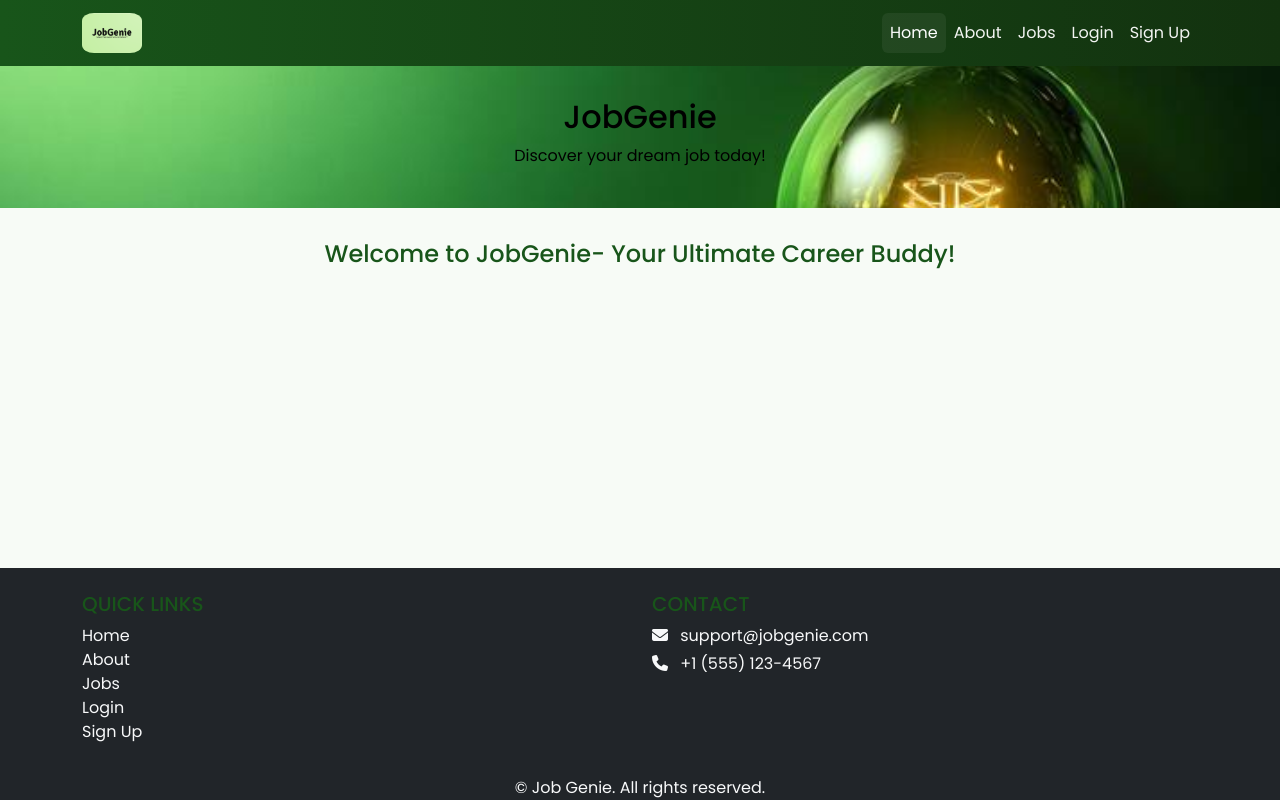
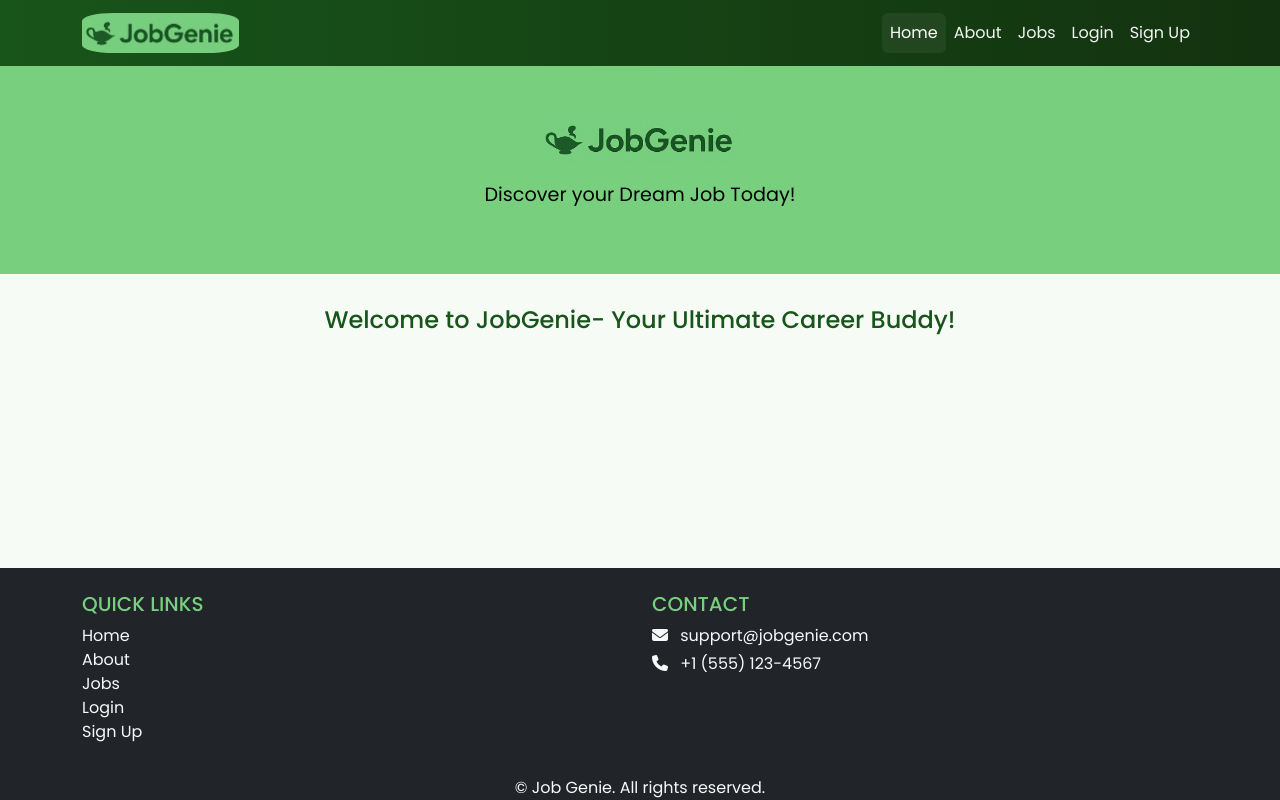
Before and after one commit to meeraranjan/jobgenie, a Django app: page / in a window 1280 px wide. Run offline with Django 5.2, Linux system fonts and the light colour scheme; some libraries are stand-ins or nearby versions.

Commit message:
css modifications

```diff
--- a/accounts/templates/accounts/login.html
+++ b/accounts/templates/accounts/login.html
@@ -31,7 +31,7 @@
                                     class="form-control">
                                 </p>
                                 <div class="text-center">
-                                    <button type="submit" class="btn bg-dark text-white">Login</button>
+                                    <button type="submit" class="btn btn-primary">Login</button>
                                 </div>
                             </form>
                             <p>Don't have an account?
--- a/accounts/templates/accounts/signup.html
+++ b/accounts/templates/accounts/signup.html
@@ -12,9 +12,7 @@
               <input type="hidden" name="next" value="{{ template_data.next }}">
               {% csrf_token %}
               {{ template_data.form.as_p }}
-              <button type="submit" class="btn bg-dark text-white">
-                Sign Up
-              </button>
+              <button type="submit" class="btn btn-primary">Sign Up</button>
             </form>
           </div>
         </div>
--- a/home/templates/home/index.html
+++ b/home/templates/home/index.html
@@ -1,6 +1,6 @@
 {% extends 'base.html' %}
 {% block content %}
-<header class="masthead bg-index text-yellow text-center py-4">
+{% comment %} <header class="masthead bg-index text-yellow text-center py-4">
   <div class="container d-flex align-items-center flex-column pt-2">
 
     <a href="{% url 'job_list' %} " style="text-decoration: none;">
@@ -9,7 +9,22 @@
       <p style="color: black;">Discover your dream job today!</p>
     </a>
   </div>
+</header> {% endcomment %}
+<header class="masthead bg-brand text-center py-5">
+  <div class="container d-flex flex-column align-items-center justify-content-center">
+
+    <img src="/static/img/logo.png"
+         alt="JobGenie Logo"
+         class="mb-3"
+         style="max-width: 200px;">
+
+    <p style="color: black; font-size: 1.2rem;">
+      Discover your Dream Job Today!
+    </p>
+
+  </div>
 </header>
+
 <div class="p-3 centered-heading text-center">
   <div class="container">
     <div class="row mt-3">
--- a/jobs/templates/jobs/job_list.html
+++ b/jobs/templates/jobs/job_list.html
@@ -111,7 +111,7 @@
 
       <div class="row g-2 mt-3">
         <div class="col-12 d-flex gap-2">
-          <button class="btn bg-dark text-white" type="submit">Search</button>
+          <button class="btn btn-primary" type="submit">Search</button>
           <a class="btn btn-outline-secondary" href="{% url 'job_list' %}">Reset</a>
         </div>
       </div>
--- a/static/css/style.css
+++ b/static/css/style.css
@@ -9,7 +9,7 @@ body {
 
 /* Theme variables */
 :root {
-  --brand-green: #59b759;
+  --brand-green: #78D07F;
   --brand-green-dark: #18551a;
   --brand-green-light: #c7f0a8;
   --muted: #6c757d;
@@ -64,7 +64,7 @@ a:hover {
 .btn-primary {
   background-color: var(--brand-green) !important;
   border-color: var(--brand-green) !important;
-  color: #fff !important;
+  color: #000000 !important;
   box-shadow: none !important;
   border-radius: 8px;
   padding: .5rem .9rem;
@@ -129,6 +129,9 @@ table.table thead th {
   background: var(--brand-green) !important;
   color: #fff
 }
+.bg-brand {
+  background: var(--brand-green) !important;
+}
 
 /* Messaging UI tweaks */
 #messages-container .mb-3.d-flex {
@@ -176,6 +179,10 @@ footer a {
   color: rgba(255, 255, 255, 0.9)
 }
 
+footer h5 {
+    color: var(--brand-green) !important;
+}
+
 /* Responsive images */
 img.max-width-100 {
   max-width: 100%;
```
Also changed, not shown: db.sqlite3, static/img/logo.png, static/img/logo_old.png (added).
